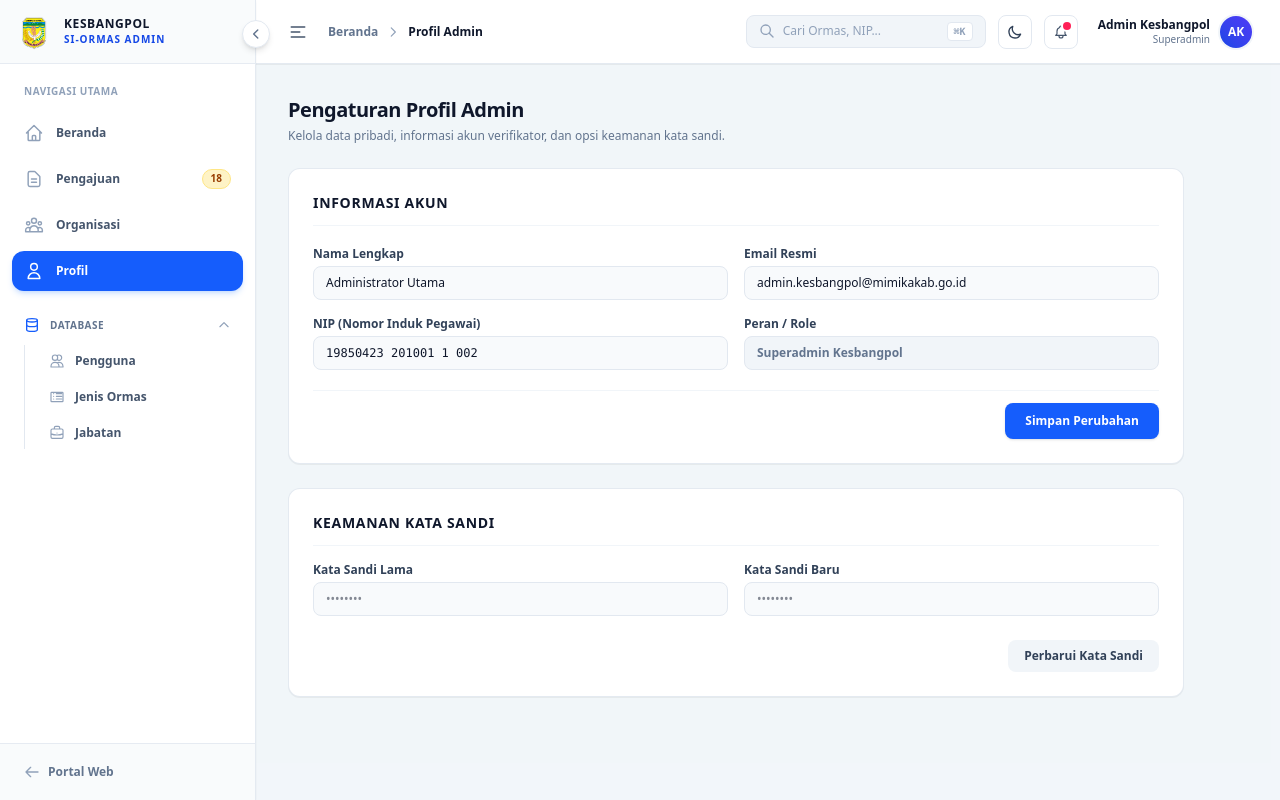
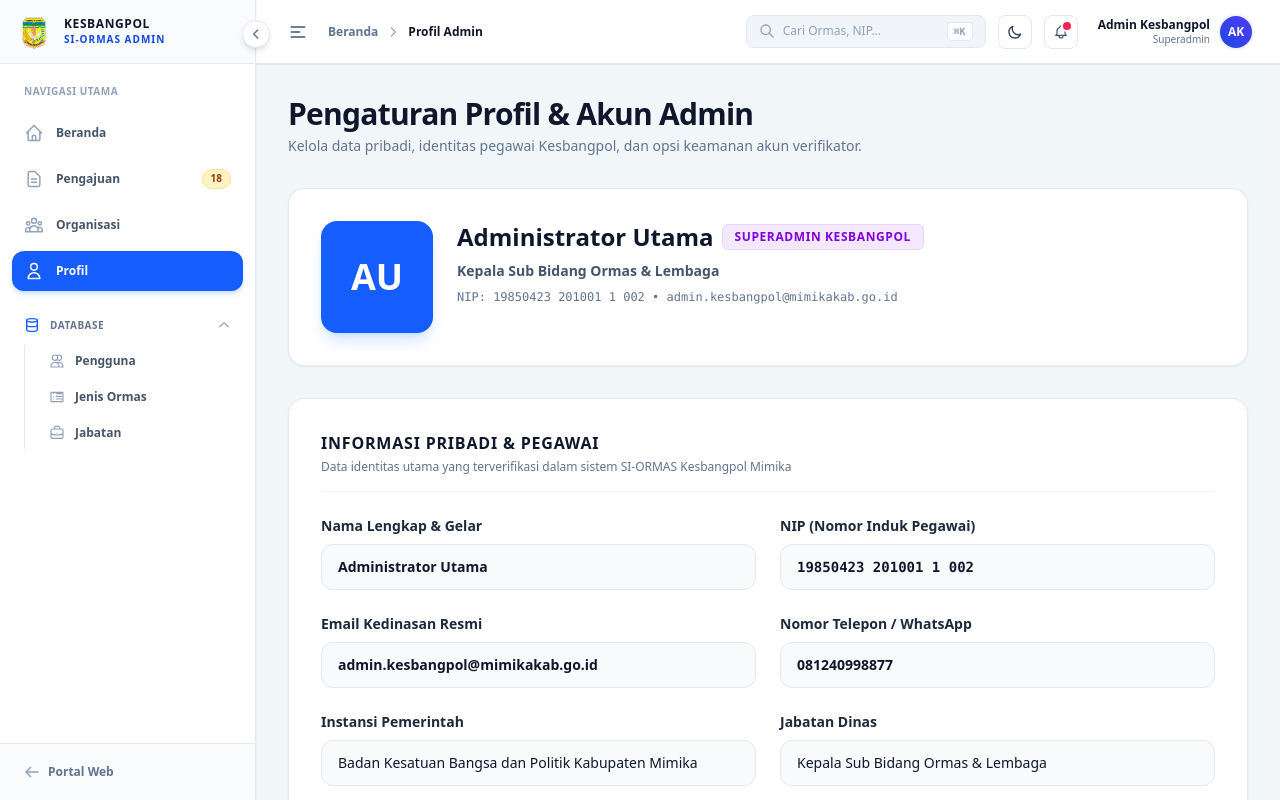
Before and after one commit to damisaviola/ormas-kesbangpolmimika, a Next.js app: page /dashboard/profil in a window 1280 px wide. Shown: the top 800 px of the page. Built offline with nearby package versions, Linux system fonts and the light colour scheme.

Commit message:
style: enlarge and widen Profile Admin form layout with spacious input controls and avatar banner

```diff
--- a/src/app/dashboard/profil/page.tsx
+++ b/src/app/dashboard/profil/page.tsx
@@ -7,6 +7,9 @@ export default function ProfilPage() {
   const [nama, setNama] = useState('Administrator Utama');
   const [email, setEmail] = useState('admin.kesbangpol@mimikakab.go.id');
   const [nip, setNip] = useState('19850423 201001 1 002');
+  const [telepon, setTelepon] = useState('081240998877');
+  const [instansi, setInstansi] = useState('Badan Kesatuan Bangsa dan Politik Kabupaten Mimika');
+  const [jabatan, setJabatan] = useState('Kepala Sub Bidang Ormas & Lembaga');
 
   const handleSubmit = (e: React.FormEvent) => {
     e.preventDefault();
@@ -15,108 +18,182 @@ export default function ProfilPage() {
   };
 
   return (
-    <div className="space-y-6 max-w-4xl">
+    <div className="space-y-8 w-full max-w-6xl pb-10">
+      {/* Header Title */}
       <div>
-        <h1 className="text-xl font-black text-slate-900 dark:text-white tracking-tight">Pengaturan Profil Admin</h1>
-        <p className="text-xs text-slate-500 dark:text-slate-400 mt-1">
-          Kelola data pribadi, informasi akun verifikator, dan opsi keamanan kata sandi.
+        <h1 className="text-2xl sm:text-3xl font-black text-slate-900 dark:text-white tracking-tight">
+          Pengaturan Profil & Akun Admin
+        </h1>
+        <p className="text-sm text-slate-500 dark:text-slate-400 mt-1">
+          Kelola data pribadi, identitas pegawai Kesbangpol, dan opsi keamanan akun verifikator.
         </p>
       </div>
 
+      {/* Save Success Banner */}
       {saved && (
-        <div className="p-4 rounded-xl bg-emerald-50 dark:bg-emerald-950/80 border border-emerald-200 dark:border-emerald-800 text-emerald-800 dark:text-emerald-300 text-xs font-semibold flex items-center gap-2">
-          <svg className="w-4 h-4 text-emerald-600 dark:text-emerald-400 shrink-0" fill="none" stroke="currentColor" viewBox="0 0 24 24">
-            <path strokeLinecap="round" strokeLinejoin="round" strokeWidth={2} d="M5 13l4 4L19 7" />
+        <div className="p-4 rounded-xl bg-emerald-600 text-white shadow-lg text-sm font-bold flex items-center gap-3 animate-in fade-in slide-in-from-top-3">
+          <svg className="w-5 h-5 shrink-0" fill="none" stroke="currentColor" viewBox="0 0 24 24">
+            <path strokeLinecap="round" strokeLinejoin="round" strokeWidth={2.5} d="M5 13l4 4L19 7" />
           </svg>
-          Perubahan profil berhasil disimpan!
+          Perubahan data profil berhasil diperbarui dan disimpan ke sistem!
         </div>
       )}
 
-      {/* Account Info Form Card */}
-      <form onSubmit={handleSubmit} className="bg-white dark:bg-slate-900 rounded-xl border border-slate-200/90 dark:border-slate-800 p-6 shadow-2xs space-y-5 transition-colors">
-        <h2 className="text-sm font-bold text-slate-900 dark:text-white uppercase tracking-wider border-b border-slate-100 dark:border-slate-800 pb-3">
-          Informasi Akun
-        </h2>
+      {/* Profile Overview Card */}
+      <div className="bg-white dark:bg-slate-900 rounded-2xl border border-slate-200/90 dark:border-slate-800 p-6 sm:p-8 shadow-xs flex flex-col sm:flex-row items-center sm:items-start gap-6 transition-colors">
+        <div className="w-24 h-24 sm:w-28 sm:h-28 rounded-2xl bg-blue-600 dark:bg-blue-600 text-white font-black text-3xl sm:text-4xl flex items-center justify-center shadow-lg shadow-blue-500/20 shrink-0 select-none">
+          AU
+        </div>
+        <div className="space-y-2 text-center sm:text-left flex-1">
+          <div className="flex flex-wrap items-center justify-center sm:justify-start gap-2">
+            <h2 className="text-xl sm:text-2xl font-black text-slate-900 dark:text-white">{nama}</h2>
+            <span className="px-3 py-1 text-xs font-extrabold rounded-md uppercase tracking-wider bg-purple-100 text-purple-700 border border-purple-200 dark:bg-purple-950/80 dark:text-purple-300 dark:border-purple-800">
+              Superadmin Kesbangpol
+            </span>
+          </div>
+          <p className="text-sm font-semibold text-slate-600 dark:text-slate-300">{jabatan}</p>
+          <p className="text-xs font-mono text-slate-500 dark:text-slate-400">NIP: {nip} • {email}</p>
+        </div>
+      </div>
 
-        <div className="grid grid-cols-1 md:grid-cols-2 gap-4 text-xs">
+      {/* Main Account Form */}
+      <form onSubmit={handleSubmit} className="bg-white dark:bg-slate-900 rounded-2xl border border-slate-200/90 dark:border-slate-800 p-6 sm:p-8 shadow-xs space-y-6 transition-colors">
+        <div className="border-b border-slate-100 dark:border-slate-800 pb-4">
+          <h2 className="text-base font-black text-slate-900 dark:text-white uppercase tracking-wider">
+            Informasi Pribadi & Pegawai
+          </h2>
+          <p className="text-xs text-slate-500 dark:text-slate-400 mt-1">
+            Data identitas utama yang terverifikasi dalam sistem SI-ORMAS Kesbangpol Mimika
+          </p>
+        </div>
+
+        <div className="grid grid-cols-1 md:grid-cols-2 gap-6 text-sm">
           <div>
-            <label className="block font-bold text-slate-700 dark:text-slate-300 mb-1">Nama Lengkap</label>
+            <label className="block font-bold text-slate-800 dark:text-slate-200 mb-2">
+              Nama Lengkap & Gelar
+            </label>
             <input
               type="text"
               value={nama}
               onChange={(e) => setNama(e.target.value)}
-              className="w-full px-3 py-2 bg-slate-50 dark:bg-slate-800 border border-slate-200 dark:border-slate-700 rounded-lg text-slate-900 dark:text-slate-100 focus:ring-2 focus:ring-blue-500 outline-none"
+              className="w-full px-4 py-3 bg-slate-50 dark:bg-slate-800 border border-slate-200 dark:border-slate-700 rounded-xl text-slate-900 dark:text-slate-100 font-bold focus:ring-2 focus:ring-blue-500 outline-none transition-all"
             />
           </div>
 
           <div>
-            <label className="block font-bold text-slate-700 dark:text-slate-300 mb-1">Email Resmi</label>
+            <label className="block font-bold text-slate-800 dark:text-slate-200 mb-2">
+              NIP (Nomor Induk Pegawai)
+            </label>
+            <input
+              type="text"
+              value={nip}
+              onChange={(e) => setNip(e.target.value)}
+              className="w-full px-4 py-3 bg-slate-50 dark:bg-slate-800 border border-slate-200 dark:border-slate-700 rounded-xl text-slate-900 dark:text-slate-100 font-mono font-bold focus:ring-2 focus:ring-blue-500 outline-none transition-all"
+            />
+          </div>
+
+          <div>
+            <label className="block font-bold text-slate-800 dark:text-slate-200 mb-2">
+              Email Kedinasan Resmi
+            </label>
             <input
               type="email"
               value={email}
               onChange={(e) => setEmail(e.target.value)}
-              className="w-full px-3 py-2 bg-slate-50 dark:bg-slate-800 border border-slate-200 dark:border-slate-700 rounded-lg text-slate-900 dark:text-slate-100 focus:ring-2 focus:ring-blue-500 outline-none"
+              className="w-full px-4 py-3 bg-slate-50 dark:bg-slate-800 border border-slate-200 dark:border-slate-700 rounded-xl text-slate-900 dark:text-slate-100 font-semibold focus:ring-2 focus:ring-blue-500 outline-none transition-all"
             />
           </div>
 
           <div>
-            <label className="block font-bold text-slate-700 dark:text-slate-300 mb-1">NIP (Nomor Induk Pegawai)</label>
+            <label className="block font-bold text-slate-800 dark:text-slate-200 mb-2">
+              Nomor Telepon / WhatsApp
+            </label>
             <input
               type="text"
-              value={nip}
-              onChange={(e) => setNip(e.target.value)}
-              className="w-full px-3 py-2 bg-slate-50 dark:bg-slate-800 border border-slate-200 dark:border-slate-700 rounded-lg text-slate-900 dark:text-slate-100 focus:ring-2 focus:ring-blue-500 outline-none font-mono"
+              value={telepon}
+              onChange={(e) => setTelepon(e.target.value)}
+              className="w-full px-4 py-3 bg-slate-50 dark:bg-slate-800 border border-slate-200 dark:border-slate-700 rounded-xl text-slate-900 dark:text-slate-100 font-semibold focus:ring-2 focus:ring-blue-500 outline-none transition-all"
             />
           </div>
 
           <div>
-            <label className="block font-bold text-slate-700 dark:text-slate-300 mb-1">Peran / Role</label>
+            <label className="block font-bold text-slate-800 dark:text-slate-200 mb-2">
+              Instansi Pemerintah
+            </label>
             <input
               type="text"
-              value="Superadmin Kesbangpol"
-              disabled
-              className="w-full px-3 py-2 bg-slate-100 dark:bg-slate-950 border border-slate-200 dark:border-slate-800 rounded-lg text-slate-500 dark:text-slate-500 font-semibold cursor-not-allowed"
+              value={instansi}
+              onChange={(e) => setInstansi(e.target.value)}
+              className="w-full px-4 py-3 bg-slate-50 dark:bg-slate-800 border border-slate-200 dark:border-slate-700 rounded-xl text-slate-900 dark:text-slate-100 font-medium focus:ring-2 focus:ring-blue-500 outline-none transition-all"
+            />
+          </div>
+
+          <div>
+            <label className="block font-bold text-slate-800 dark:text-slate-200 mb-2">
+              Jabatan Dinas
+            </label>
+            <input
+              type="text"
+              value={jabatan}
+              onChange={(e) => setJabatan(e.target.value)}
+              className="w-full px-4 py-3 bg-slate-50 dark:bg-slate-800 border border-slate-200 dark:border-slate-700 rounded-xl text-slate-900 dark:text-slate-100 font-medium focus:ring-2 focus:ring-blue-500 outline-none transition-all"
             />
           </div>
         </div>
 
-        <div className="pt-3 border-t border-slate-100 dark:border-slate-800 flex justify-end">
+        <div className="pt-4 border-t border-slate-100 dark:border-slate-800 flex justify-end">
           <button
             type="submit"
-            className="px-5 py-2.5 rounded-lg text-xs font-bold text-white bg-blue-600 hover:bg-blue-500 shadow-sm transition-all"
+            className="px-6 py-3 rounded-xl text-sm font-bold text-white bg-blue-600 hover:bg-blue-500 shadow-md transition-all active:scale-98"
           >
-            Simpan Perubahan
+            Simpan Perubahan Profil
           </button>
         </div>
       </form>
 
       {/* Change Password Card */}
-      <div className="bg-white dark:bg-slate-900 rounded-xl border border-slate-200/90 dark:border-slate-800 p-6 shadow-2xs space-y-4 transition-colors">
-        <h2 className="text-sm font-bold text-slate-900 dark:text-white uppercase tracking-wider border-b border-slate-100 dark:border-slate-800 pb-3">
-          Keamanan Kata Sandi
-        </h2>
-        <div className="grid grid-cols-1 md:grid-cols-2 gap-4 text-xs">
+      <div className="bg-white dark:bg-slate-900 rounded-2xl border border-slate-200/90 dark:border-slate-800 p-6 sm:p-8 shadow-xs space-y-6 transition-colors">
+        <div className="border-b border-slate-100 dark:border-slate-800 pb-4">
+          <h2 className="text-base font-black text-slate-900 dark:text-white uppercase tracking-wider">
+            Keamanan & Kata Sandi
+          </h2>
+          <p className="text-xs text-slate-500 dark:text-slate-400 mt-1">
+            Perbarui kata sandi akun secara berkala untuk menjaga keamanan data pendaftaran Ormas
+          </p>
+        </div>
+
+        <div className="grid grid-cols-1 md:grid-cols-2 gap-6 text-sm">
           <div>
-            <label className="block font-bold text-slate-700 dark:text-slate-300 mb-1">Kata Sandi Lama</label>
+            <label className="block font-bold text-slate-800 dark:text-slate-200 mb-2">
+              Kata Sandi Saat Ini
+            </label>
             <input
               type="password"
-              placeholder="••••••••"
-              className="w-full px-3 py-2 bg-slate-50 dark:bg-slate-800 border border-slate-200 dark:border-slate-700 rounded-lg text-slate-900 dark:text-slate-100 focus:ring-2 focus:ring-blue-500 outline-none"
+              placeholder="••••••••••••"
+              className="w-full px-4 py-3 bg-slate-50 dark:bg-slate-800 border border-slate-200 dark:border-slate-700 rounded-xl text-slate-900 dark:text-slate-100 focus:ring-2 focus:ring-blue-500 outline-none transition-all"
             />
           </div>
+
           <div>
-            <label className="block font-bold text-slate-700 dark:text-slate-300 mb-1">Kata Sandi Baru</label>
+            <label className="block font-bold text-slate-800 dark:text-slate-200 mb-2">
+              Kata Sandi Baru
+            </label>
             <input
               type="password"
-              placeholder="••••••••"
-              className="w-full px-3 py-2 bg-slate-50 dark:bg-slate-800 border border-slate-200 dark:border-slate-700 rounded-lg text-slate-900 dark:text-slate-100 focus:ring-2 focus:ring-blue-500 outline-none"
+              placeholder="••••••••••••"
+              className="w-full px-4 py-3 bg-slate-50 dark:bg-slate-800 border border-slate-200 dark:border-slate-700 rounded-xl text-slate-900 dark:text-slate-100 focus:ring-2 focus:ring-blue-500 outline-none transition-all"
             />
           </div>
         </div>
-        <div className="pt-2 flex justify-end">
+
+        <div className="pt-4 border-t border-slate-100 dark:border-slate-800 flex justify-end">
           <button
             type="button"
-            className="px-4 py-2 rounded-lg text-xs font-bold text-slate-700 dark:text-slate-300 bg-slate-100 dark:bg-slate-800 hover:bg-slate-200 dark:hover:bg-slate-700 transition-colors"
+            onClick={() => {
+              setSaved(true);
+              setTimeout(() => setSaved(false), 3000);
+            }}
+            className="px-6 py-3 rounded-xl text-sm font-bold text-slate-700 dark:text-slate-200 bg-slate-100 dark:bg-slate-800 hover:bg-slate-200 dark:hover:bg-slate-700 transition-all"
           >
             Perbarui Kata Sandi
           </button>
```
